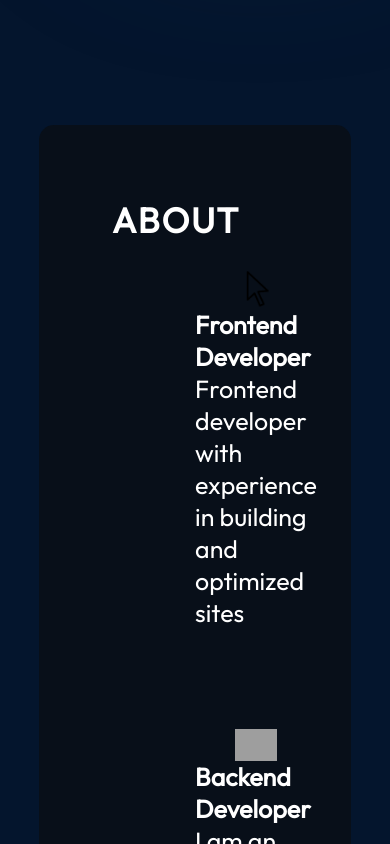
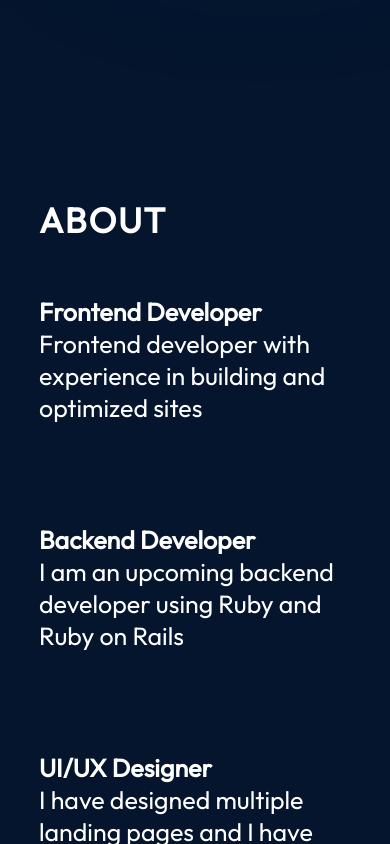
Before and after one commit to KipletingEdwin/React-Portfolio, a React (Create React App) app: page / in a window 390 px wide. Shown: the part 880-1724 px from the top of the page. Built offline with nearby package versions, Linux system fonts and the light colour scheme; grey boxes are pictures that could not be loaded; a web font is replaced by a local one.

Commit message:
link about navbar to about section

```diff
--- a/src/App.css
+++ b/src/App.css
@@ -3,6 +3,10 @@
   padding: 0px;
   box-sizing: border-box;
   font-family: "Outfit", Arial, Helvetica, sans-serif;
+}
+
+html{
+  scroll-behavior: smooth;
 }
 
 .App {
@@ -223,7 +227,6 @@
 
 
 
-
 @media screen and (max-width: 830px) {
   .nav{
     align-items: flex-start;
@@ -274,6 +277,30 @@
     flex-direction: column-reverse;
   }
 
+}
 
+@media screen and (max-width: 830px){
+  .myContainer {
+    padding-left: 0;
+  padding-right: 0;
+  background-color: transparent;
+  }
+
+  .myContent{
+    flex-direction: column;
+  }
+
+  .myContent img{
+    display: none;
+  }
+
+  .myContent ul{
+    margin-top: 29px;
+  }
+
+  .myContent ul li{
+    padding-left: 0;
+    padding-right: 0;
+  }
 
 }
--- a/src/components/AboutMe.js
+++ b/src/components/AboutMe.js
@@ -5,7 +5,7 @@
 
 function AboutMe() {
   return (
-    <section className='myContainer'>
+    <section className='myContainer' id='about'>
         <h2> About</h2>
         <div className='myContent'>
             <img src={ed} alt='me'/>
```
